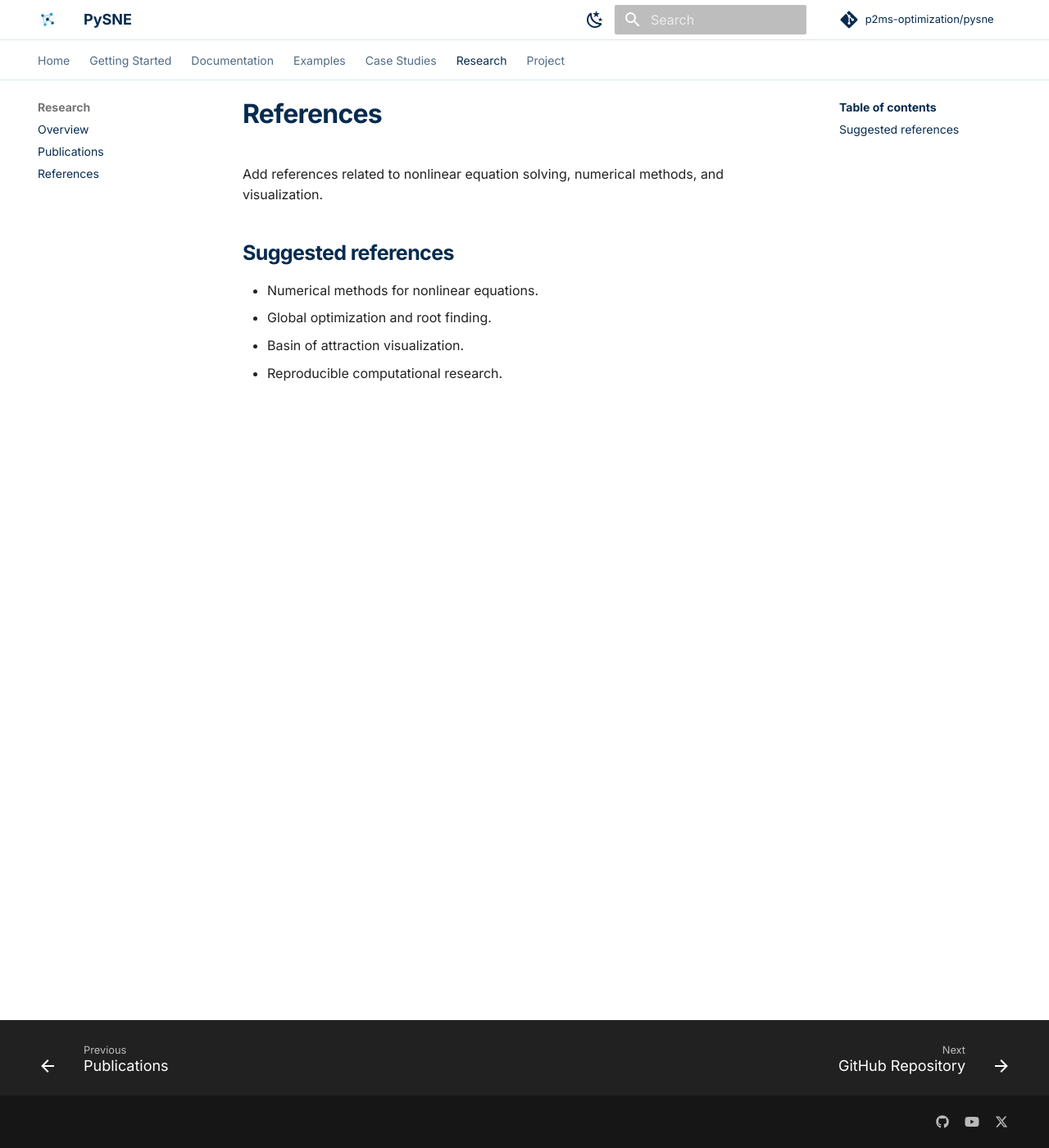
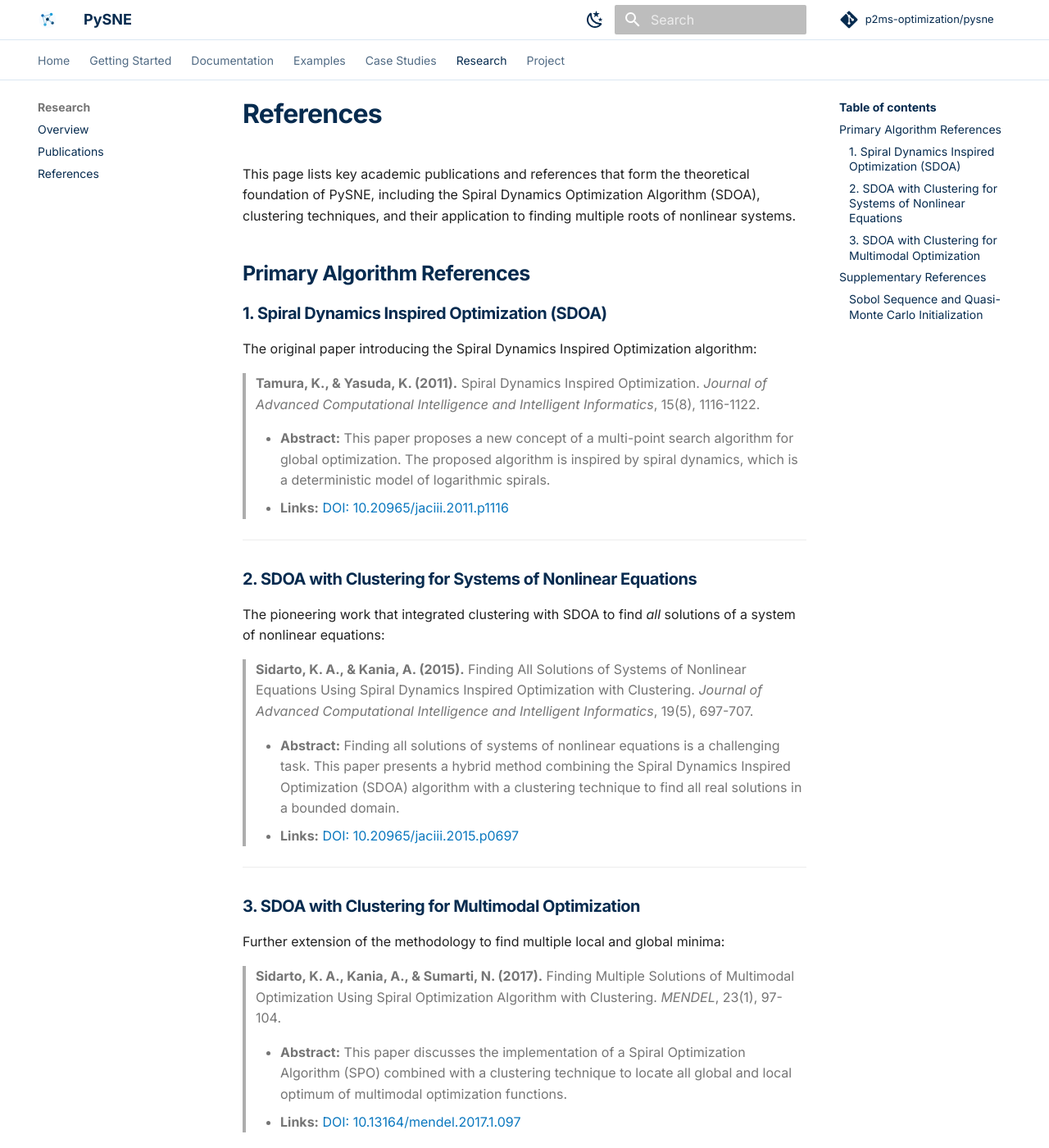
Before and after one commit to p2ms-optimization/pysne-web, an MkDocs documentation site: the page built from docs/research/references.md, in a window 1280 px wide and 1400 px high. Shown: the whole window at 82% size. Built offline with MkDocs 1.6.1 and Material for MkDocs 9.7.7, drawn with Linux system fonts in a browser that asks for light colours; comment, search, counter and statistics services are not loaded; some of the changed text lies outside the part shown.

Commit message:
Add main references

```diff
--- a/docs/research/references.md
+++ b/docs/research/references.md
@@ -1,10 +1,36 @@
 # References
 
-Add references related to nonlinear equation solving, numerical methods, and visualization.
+This page lists key academic publications and references that form the theoretical foundation of PySNE, including the Spiral Dynamics Optimization Algorithm (SDOA), clustering techniques, and their application to finding multiple roots of nonlinear systems.
 
-## Suggested references
 
-- Numerical methods for nonlinear equations.
-- Global optimization and root finding.
-- Basin of attraction visualization.
-- Reproducible computational research.
+## Primary Algorithm References
+
+### 1. Spiral Dynamics Inspired Optimization (SDOA)
+The original paper introducing the Spiral Dynamics Inspired Optimization algorithm:
+> **Tamura, K., & Yasuda, K. (2011).** Spiral Dynamics Inspired Optimization. *Journal of Advanced Computational Intelligence and Intelligent Informatics*, 15(8), 1116-1122.
+>
+> *   **Abstract:** This paper proposes a new concept of a multi-point search algorithm for global optimization. The proposed algorithm is inspired by spiral dynamics, which is a deterministic model of logarithmic spirals.
+> *   **Links:** [DOI: 10.20965/jaciii.2011.p1116](https://doi.org/10.20965/jaciii.2011.p1116)
+
+---
+
+### 2. SDOA with Clustering for Systems of Nonlinear Equations
+The pioneering work that integrated clustering with SDOA to find *all* solutions of a system of nonlinear equations:
+> **Sidarto, K. A., & Kania, A. (2015).** Finding All Solutions of Systems of Nonlinear Equations Using Spiral Dynamics Inspired Optimization with Clustering. *Journal of Advanced Computational Intelligence and Intelligent Informatics*, 19(5), 697-707.
+>
+> *   **Abstract:** Finding all solutions of systems of nonlinear equations is a challenging task. This paper presents a hybrid method combining the Spiral Dynamics Inspired Optimization (SDOA) algorithm with a clustering technique to find all real solutions in a bounded domain.
+> *   **Links:** [DOI: 10.20965/jaciii.2015.p0697](https://doi.org/10.20965/jaciii.2015.p0697)
+
+---
+
+### 3. SDOA with Clustering for Multimodal Optimization
+Further extension of the methodology to find multiple local and global minima:
+> **Sidarto, K. A., Kania, A., & Sumarti, N. (2017).** Finding Multiple Solutions of Multimodal Optimization Using Spiral Optimization Algorithm with Clustering. *MENDEL*, 23(1), 97-104.
+>
+> *   **Abstract:** This paper discusses the implementation of a Spiral Optimization Algorithm (SPO) combined with a clustering technique to locate all global and local optimum of multimodal optimization functions.
+> *   **Links:** [DOI: 10.13164/mendel.2017.1.097](https://doi.org/10.13164/mendel.2017.1.097)
+
+## Supplementary References
+
+### Sobol Sequence and Quasi-Monte Carlo Initialization
+- **Joe, S., & Kuo, F. Y. (2008).** Constructing Sobol sequences with Better Two-Dimensional Projections. *SIAM Journal on Scientific Computing*, 30(5), 2635-2654. [DOI: 10.1137/070709359](https://doi.org/10.1137/070709359)
```
